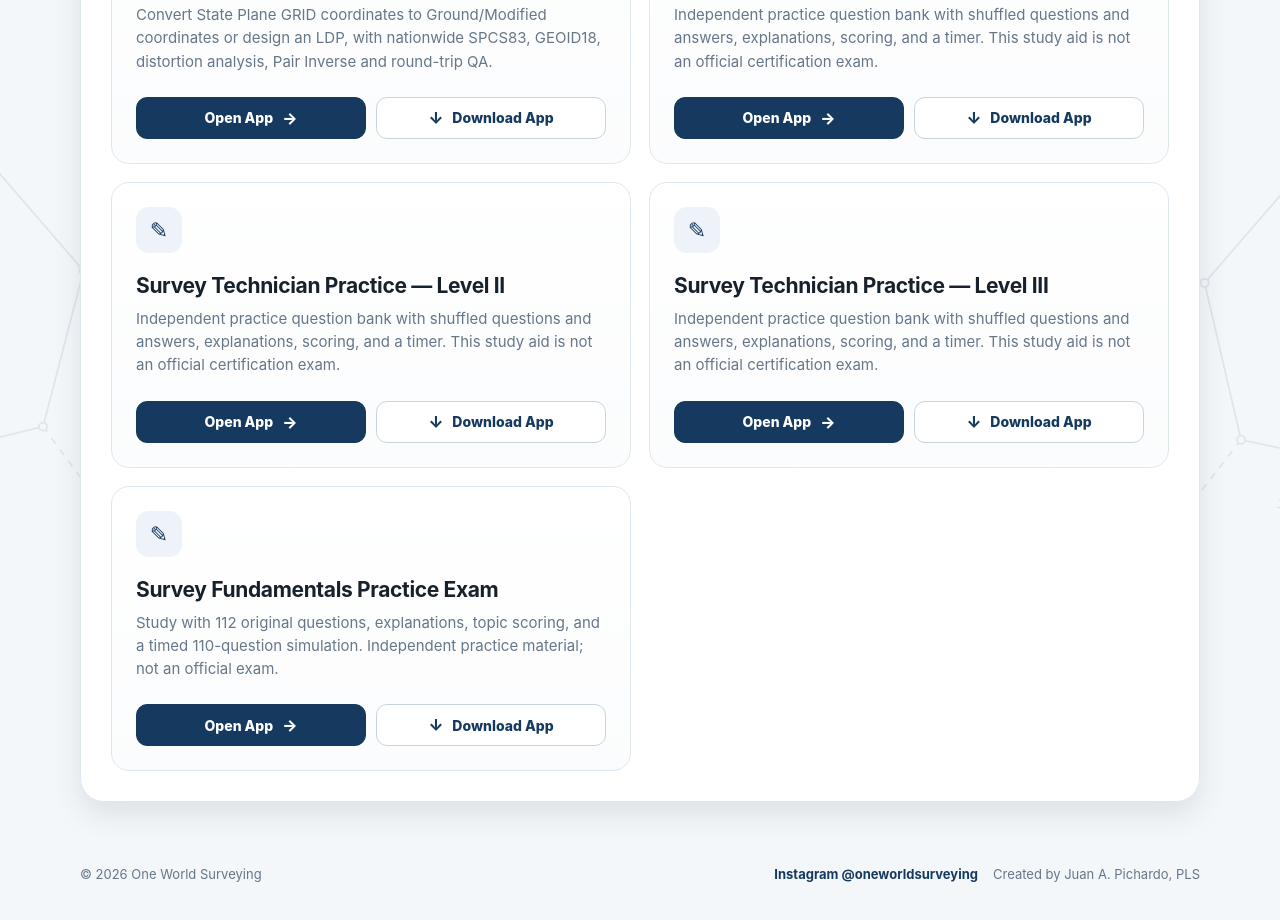
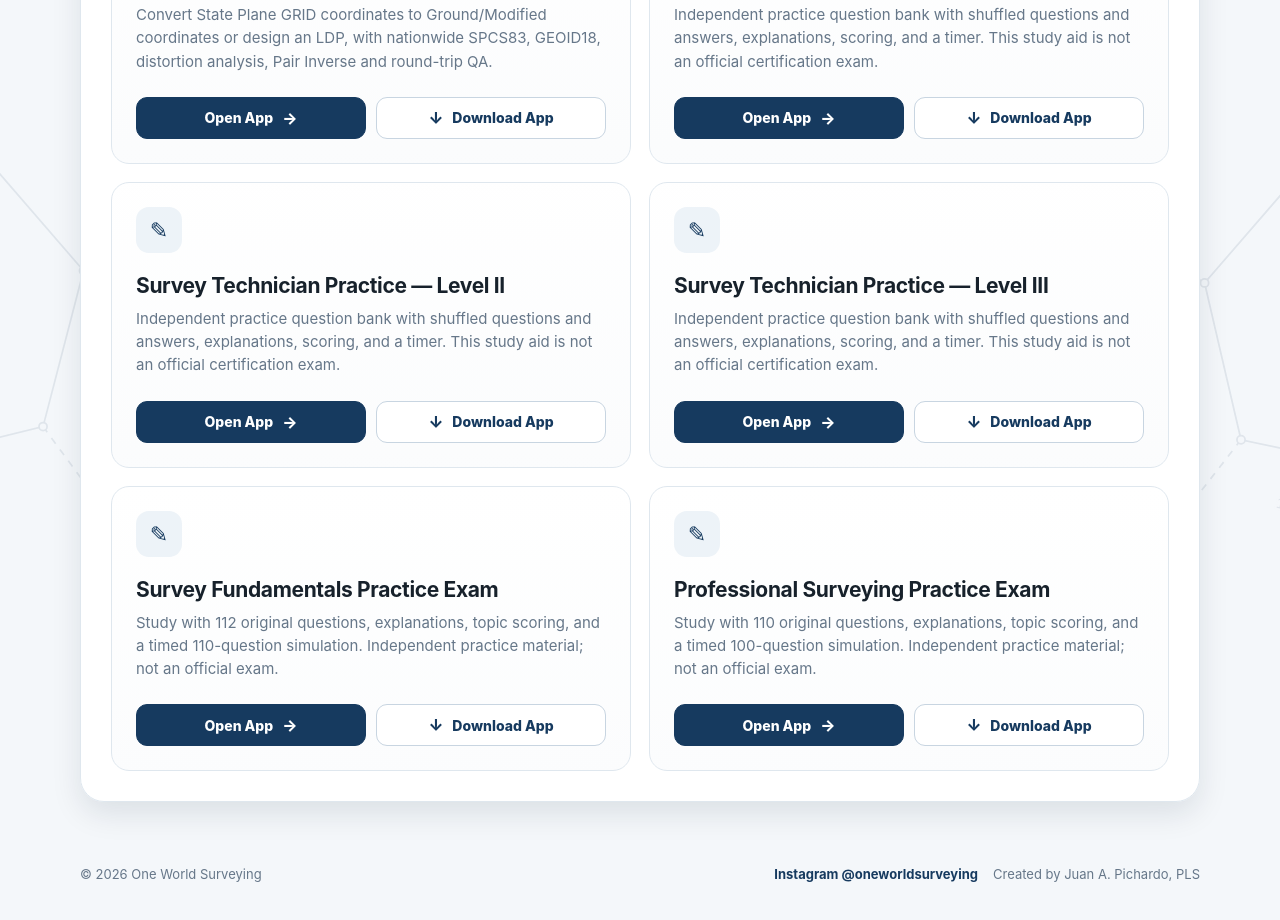
Before and after one commit to juanpn75-gif/OneWorldSurveying, a plain HTML site: page index.html in a window 1280 px wide. Shown: the part 1890-2810 px from the top of the page. Drawn offline with Linux system fonts and the light colour scheme.

Commit message:
List professional surveying practice exam

```diff
--- a/index.html
+++ b/index.html
@@ -233,6 +233,14 @@
             <a class="download-btn" href="Survey_Fundamentals_Practice_Exam_112Q.html" download="Survey_Fundamentals_Practice_Exam_112Q.html"><span class="action-icon">↓</span><span>Download App</span></a>
           </div>
         </div>
+        <div class="card">
+          <div class="icon">✎</div><h3>Professional Surveying Practice Exam</h3>
+          <p>Study with 110 original questions, explanations, topic scoring, and a timed 100-question simulation. Independent practice material; not an official exam.</p>
+          <div class="actions">
+            <a class="app-open" href="Professional_Surveying_Practice_Exam_110Q.html"><span>Open App</span><span class="action-icon">→</span></a>
+            <a class="download-btn" href="Professional_Surveying_Practice_Exam_110Q.html" download="Professional_Surveying_Practice_Exam_110Q.html"><span class="action-icon">↓</span><span>Download App</span></a>
+          </div>
+        </div>
       </div>
     </section>
   </main>
```
